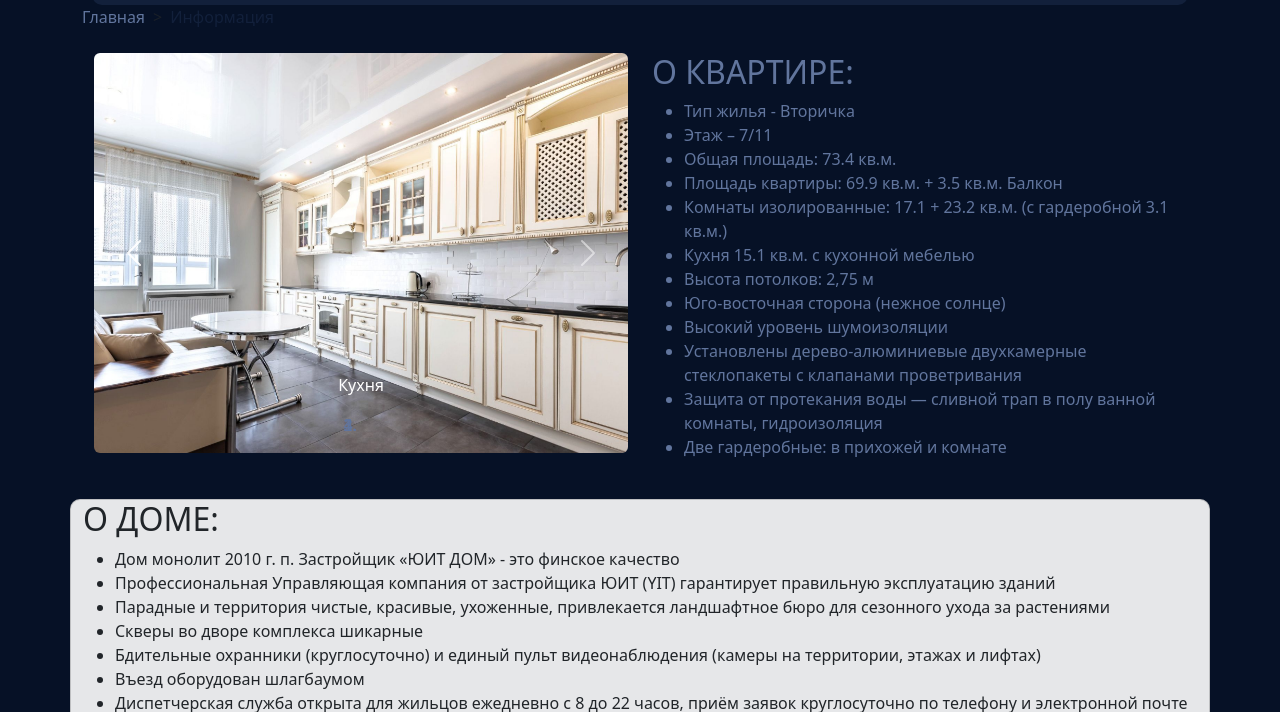
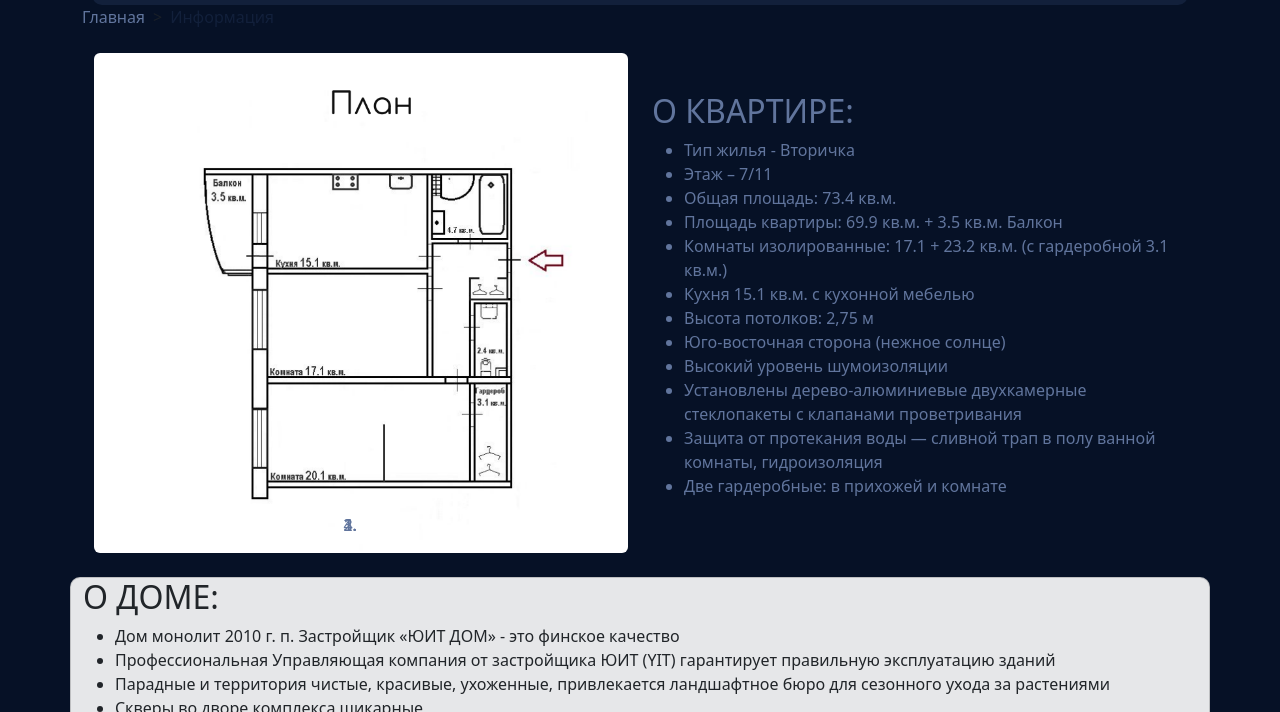
Before and after one commit to GabiIuliia/First_website, a plain HTML site: page info.html in a window 1280 px wide. Both pictures are taken after a click on the button "Previous". Shown: the part 87-799 px from the top of the page. Drawn offline with nearby package versions, Linux system fonts and the light colour scheme.

Commit message:
хоть как-то

```diff
--- a/css/style2.css
+++ b/css/style2.css
@@ -109,7 +109,7 @@ label {
 
 /* Карусель */
 .carousel .carousel-item img {
-    height: 400px;
+    height: 500px;
     object-fit: cover;
     border-radius: 10px; /* Скругленные углы для изображений в карусели */
 }
--- a/info.html
+++ b/info.html
@@ -64,9 +64,9 @@
                     </ol>
                     <div class="carousel-inner">
                         <div class="carousel-item active">
-                            <img class="d-block w-100 rounded" src="image/apart/13.png" alt="Кухня1">
+                            <img class="d-block w-100 rounded" src="image/apart/15.png" alt="План">
                             <div class="carousel-caption d-none d-md-block">
-                                <p>Кухня</p>
+
                             </div>
                         </div>
                         <div class="carousel-item">
```
